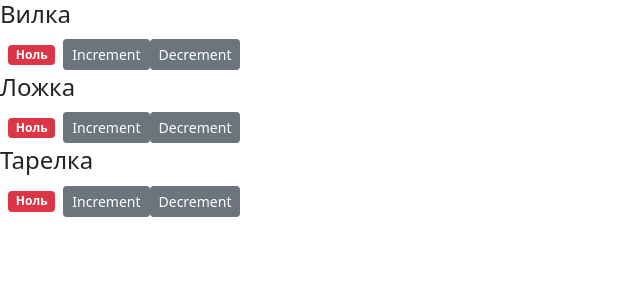
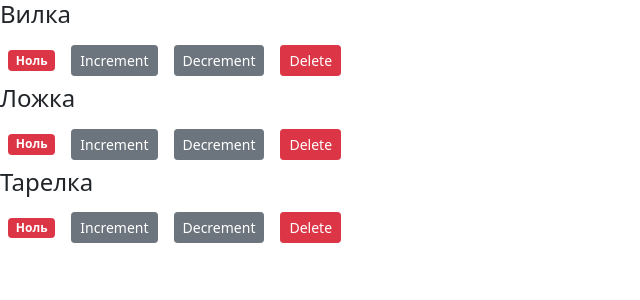
Before and after one commit to NikePro777/counter, a React (Create React App) app: page / in a window 1280 px wide. Shown: the top 300 px of the page, without its empty margins (0-640 px from the left). Built offline with nearby package versions, Linux system fonts and the light colour scheme.

Commit message:
add btn delete

```diff
--- a/src/components/counter.jsx
+++ b/src/components/counter.jsx
@@ -31,12 +31,21 @@ const Counter = (props) => {
       <span className={getBageclasses()}>{formValue()}</span>
       <button
         onClick={() => handleIncrement({ id: 1 })}
-        className="btn btn-secondary btn-sm"
+        className="btn btn-secondary m-2 btn-sm"
       >
         Increment
       </button>
-      <button onClick={handleDecrement} className="btn btn-secondary btn-sm">
+      <button
+        onClick={handleDecrement}
+        className="btn btn-secondary m-2 btn-sm"
+      >
         Decrement
+      </button>
+      <button
+        className="btn btn-danger btn-sm m-2"
+        onClick={() => props.onDelete(props.id)}
+      >
+        Delete
       </button>
     </>
   );
--- a/src/components/counters.jsx
+++ b/src/components/counters.jsx
@@ -7,11 +7,14 @@ const Counters = () => {
     { value: 0, id: 2, name: "Ложка" },
     { value: 0, id: 3, name: "Тарелка" },
   ]);
-
+  const handleDelete = (counterID) => {
+    const newCounters = counters.filter((c) => c.id !== counterID);
+    setCounters(newCounters);
+  };
   return (
     <div>
       {counters.map((counter) => (
-        <Counter key={counter.id} value={counter.value} name={counter.name} />
+        <Counter key={counter.id} onDelete={handleDelete} {...counter} />
       ))}
     </div>
   );
```
